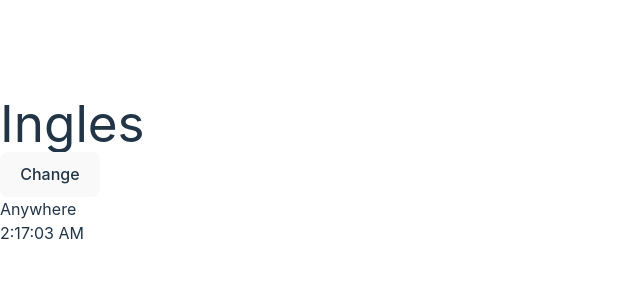
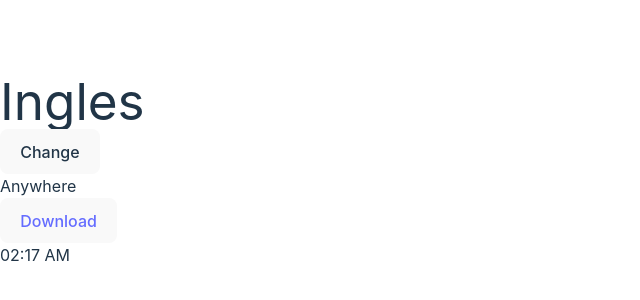
Before and after one commit to arturoguerrab/Arturo-Guerra---Portfolio, a React (Vite) app: page / in a window 1280 px wide. Shown: the part 230-530 px from the top of the page, without its empty margins (0-640 px from the left). Built offline with nearby package versions, Linux system fonts and the light colour scheme; no server answers.

Commit message:
Optimización del reloj, funcionalidad para descragar CV en ambos idiomas

```diff
--- a/src/App.jsx
+++ b/src/App.jsx
@@ -1,22 +1,22 @@
-import Btn from "./components/Btn.jsx"
-import Hora from "./components/Hora.jsx"
-import Reloj from "./components/Reloj.jsx"
-import DataContextProvider from "./context/DataContextProvider.jsx"
-
+import Btn from "./components/Btn.jsx";
+import CvDownload from "./components/CvDownload.jsx";
+import Hora from "./components/Hora.jsx";
+import Reloj from "./components/Reloj.jsx";
+import DataContextProvider from "./context/DataContextProvider.jsx";
 
 function App() {
-
 	return (
 		<DataContextProvider>
 			<div className=" h-screen w-screen flex justify-center items-center ">
 				<div className=" bg-slate-300 w-2/4 h-2/4 ">
-          <Btn/>
-          <Hora/>
-          <Reloj/>
+					<Btn />
+					<Hora />
+					<CvDownload />
+					<Reloj />
 				</div>
 			</div>
 		</DataContextProvider>
-  )
+	);
 }
 
-export default App
+export default App;
--- a/src/components/Btn.jsx
+++ b/src/components/Btn.jsx
@@ -2,19 +2,22 @@ import { useContext } from "react";
 import { DataContext } from "../context/DataContextProvider";
 import { useTranslation } from "react-i18next";
 
-
 const Btn = () => {
-    const {toggleLanguage} = useContext(DataContext)
-    const[t] = useTranslation("global")
-
+	const { toggleLanguage } = useContext(DataContext);
+	const [t] = useTranslation("global");
+	console.log('run btn')
 	return (
 		<>
 			<h1>{t("header.hello")}</h1>
-                <button onClick={() => {toggleLanguage()}}>
+			<button
+				onClick={() => {
+					toggleLanguage();
+				}}
+			>
 				Change
 			</button>
 		</>
-    )
-}
+	);
+};
 
-export default Btn
+export default Btn;
--- /dev/null
+++ b/src/components/CvDownload.jsx
@@ -0,0 +1,20 @@
+import React, { useContext } from "react";
+import { DataContext } from "../context/DataContextProvider";
+
+const CvDownload = () => {
+	const { language } = useContext(DataContext);
+	const condition = () => {
+		return !language ? "en" : "es";
+	};
+	console.log('run download')
+	return (
+		<a
+			href={`../../public/ArturoGuerra_${condition()}.pdf`}
+			download={`ArturoGuerra_${condition()}.pdf`}
+		>
+			<button>Download</button>
+		</a>
+	);
+};
+
+export default CvDownload;
--- a/src/components/Hora.jsx
+++ b/src/components/Hora.jsx
@@ -1,50 +1,36 @@
-import axios from 'axios'
-import React, { useContext, useEffect, useState } from 'react'
-import { DataContext } from '../context/DataContextProvider'
+import axios from "axios";
+import React, { useEffect, useState } from "react";
 
 const Hora = () => {
+	let [location, setLocation] = useState(null);
 
-    let [location, setLocation] = useState(null)
-    const {language} = useContext(DataContext)
-
-    async function getUser(lat,lng) {
+	async function getUser(lat, lng) {
 		try {
-            // const response = await axios.get(`http://api.openweathermap.org/geo/1.0/reverse?lat=${lat}&lon=${lng}&limit=5&appid=a6ea994bc6d43edf50729c432390cede`);
-            const response = await axios.get(`https://api.bigdatacloud.net/data/reverse-geocode-client?latitude=${lat}&longitude=${lng}&localityLanguage=es`)
-            console.log(response.data)
-            setLocation(response.data)
+			const response = await axios.get(
+				`https://api.bigdatacloud.net/data/reverse-geocode-client?latitude=${lat}&longitude=${lng}&localityLanguage=en`
+			);
+			setLocation(response.data);
 		} catch (error) {
 			console.error(error);
 		}
 	}
 
-
-    useEffect(()=>{
-
+	useEffect(() => {
 		navigator.geolocation.getCurrentPosition(
-            ({coords})=>{
-                getUser(coords.latitude,coords.longitude)
+			({ coords }) => {
+				getUser(coords.latitude, coords.longitude);
 			},
-            (err)=>{
-                setLocation(location = '')
+			(err) => {
+				setLocation((location = ""));
 			}
-        )
-    },[])
-
-
-    if(!location){
-        return (
-            <div>Anywhere</div>
-        )
-    }
-    if(!language){
-        return (
-            <div>{location.city +' - '+ location.countryCode}</div>
-        )
-    }
-    return (
-        <div>{location.city +' - '+ location.countryCode}</div>
-    )
+		);
+	}, []);
+    console.log('run hora')
+	if (!location) {
+		return <div>Anywhere</div>;
 	}
 
-export default Hora
+	return <div>{location.city + " - " + location.countryCode}</div>;
+};
+
+export default Hora;
--- a/src/components/Reloj.jsx
+++ b/src/components/Reloj.jsx
@@ -1,18 +1,26 @@
-import React, { useState } from 'react'
+import { useState } from "react";
 
 const Reloj = () => {
-    let time = new Date().toLocaleTimeString()
-    const [currentTime, SetCurrentTime] = useState(time)
+	console.log("run reloj");
+	const currentTime = () => {
+		let time = new Date().toLocaleTimeString([], {
+			hour: "2-digit",
+			minute: "2-digit",
+		});
+		return time;
+	};
+	const currentSeconds = () => {
+		let seconds = new Date().toLocaleTimeString([], { second: "2-digit" });
+		return 60000 - Number(seconds) * 1000;
+	};
 
-    const updateTime = ()=>{
-        let time = new Date().toLocaleTimeString()
-        SetCurrentTime(time)
-    }
+	const [time, SetTime] = useState(currentTime());
 
-    setInterval(updateTime, 1000)
-    return (
-        <div>{currentTime}</div>
-    )
-}
+	setTimeout(() => {
+		SetTime(currentTime());
+	}, currentSeconds());
 
-export default Reloj
+	return <div>{time}</div>;
+};
+
+export default Reloj;
--- a/src/context/DataContextProvider.jsx
+++ b/src/context/DataContextProvider.jsx
@@ -1,25 +1,20 @@
-import { useState, createContext} from 'react'
-import { useTranslation } from 'react-i18next';
+import { useState, createContext } from "react";
+import { useTranslation } from "react-i18next";
 
-export const DataContext = createContext()
+export const DataContext = createContext();
 
-const DataContextProvider = ({children}) => {
+const DataContextProvider = ({ children }) => {
+	const [language, setLanguage] = useState(false);
+	const [t, i18n] = useTranslation("global");
 
-    const [language, setLanguage] = useState(false);
-    const[t,i18n] = useTranslation("global")
+	const toggleLanguage = () => {
+		setLanguage(!language);
+		!language ? i18n.changeLanguage("es") : i18n.changeLanguage("en");
+	};
 
-    const toggleLanguage = ()=>{
-        setLanguage(!language);
-        language==false ? i18n.changeLanguage('es') :i18n.changeLanguage('en')
-    }
+	let data = { language, setLanguage, toggleLanguage };
 
-    let data = {language, setLanguage, toggleLanguage}
+	return <DataContext.Provider value={data}>{children}</DataContext.Provider>;
+};
 
-    return (
-    <DataContext.Provider value={data}>
-        {children}
-    </DataContext.Provider>
-    )
-}
-
-export default DataContextProvider
+export default DataContextProvider;
--- a/src/utils/currentTime.js
+++ b/src/utils/currentTime.js
@@ -1,11 +1,11 @@
-export const currentTime =()=>{
+export const currentTime = () => {
     let date = new Date();
-    let hh = date. getHours();
+    let hh = date.getHours();
     let mm = date.getMinutes();
     let ss = date.getSeconds();
 
     hh = (hh < 10) ? "0" + hh : hh;
-    mm = (mm < 10) ? "0" + mm: mm;
+    mm = (mm < 10) ? "0" + mm : mm;
     ss = (ss < 10) ? "0" + ss : ss;
 
     const time = hh + ":" + mm + ":" + ss;
```
Also changed, not shown: src/index.css (indentation only), 2 other files (tests, documents, lock files or other folders). Lines whose indentation alone changed are shown as unchanged.
